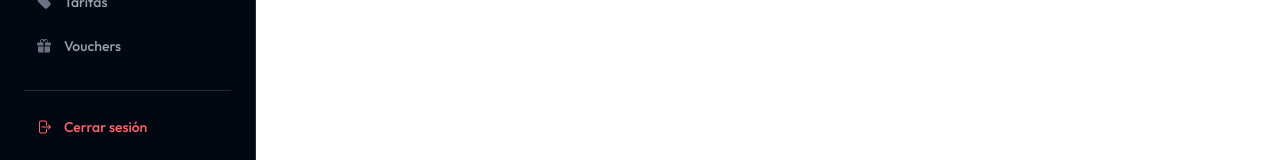
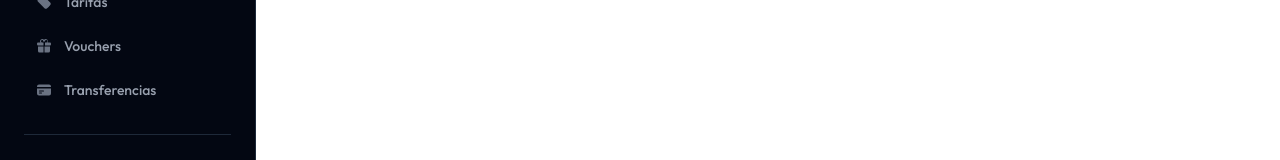
Before and after one commit to crisenri92/ev-charging-admin, a Next.js app: page /users in a window 1280 px wide. Shown: the part 332-492 px from the top of the page. Built offline with nearby package versions, Linux system fonts and the light colour scheme; no server answers.

Commit message:
Add Transferencias nav item to sidebar

```diff
--- a/src/components/Sidebar.tsx
+++ b/src/components/Sidebar.tsx
@@ -40,6 +40,12 @@ const TagIcon = () => (
 <path fillRule="evenodd" d="M5.25 2.25a3 3 0 00-3 3v4.318a3 3 0 00.879 2.121l9.58 9.581c.92.92 2.39 1.186 3.548.428a18.849 18.849 0 005.441-5.44c.758-1.16.492-2.629-.428-3.548l-9.58-9.581a3 3 0 00-2.121-.879H5.25zM6.375 7.5a1.125 1.125 0 100-2.25 1.125 1.125 0 000 2.25z" clipRule="evenodd" />
 </svg>
 )
+const TransferIcon = () => (
+<svg xmlns="http://www.w3.org/2000/svg" viewBox="0 0 24 24" fill="currentColor" className="w-4 h-4">
+<path d="M4.5 3.75a3 3 0 00-3 3v.75h21v-.75a3 3 0 00-3-3h-15z" />
+<path fillRule="evenodd" d="M22.5 9.75h-21v7.5a3 3 0 003 3h15a3 3 0 003-3v-7.5zm-18 3.75a.75.75 0 01.75-.75h6a.75.75 0 010 1.5h-6a.75.75 0 01-.75-.75zm.75 2.25a.75.75 0 000 1.5h3a.75.75 0 000-1.5h-3z" clipRule="evenodd" />
+</svg>
+)
 const navItems = [
 { href: '/dashboard', label: 'Dashboard', Icon: BoltIcon },
 { href: '/chargers', label: 'Cargadores', Icon: PlugIcon },
@@ -48,6 +54,7 @@ const navItems = [
 { href: '/audit', label: 'Auditoría', Icon: ShieldIcon },
 { href: '/pricing', label: 'Tarifas', Icon: TagIcon },
 { href: '/vouchers', label: 'Vouchers', Icon: GiftIcon },
+{ href: '/transfers', label: 'Transferencias', Icon: TransferIcon },
 ]
 
 export default function Sidebar() {
```
Lines whose indentation alone changed are shown as unchanged.
